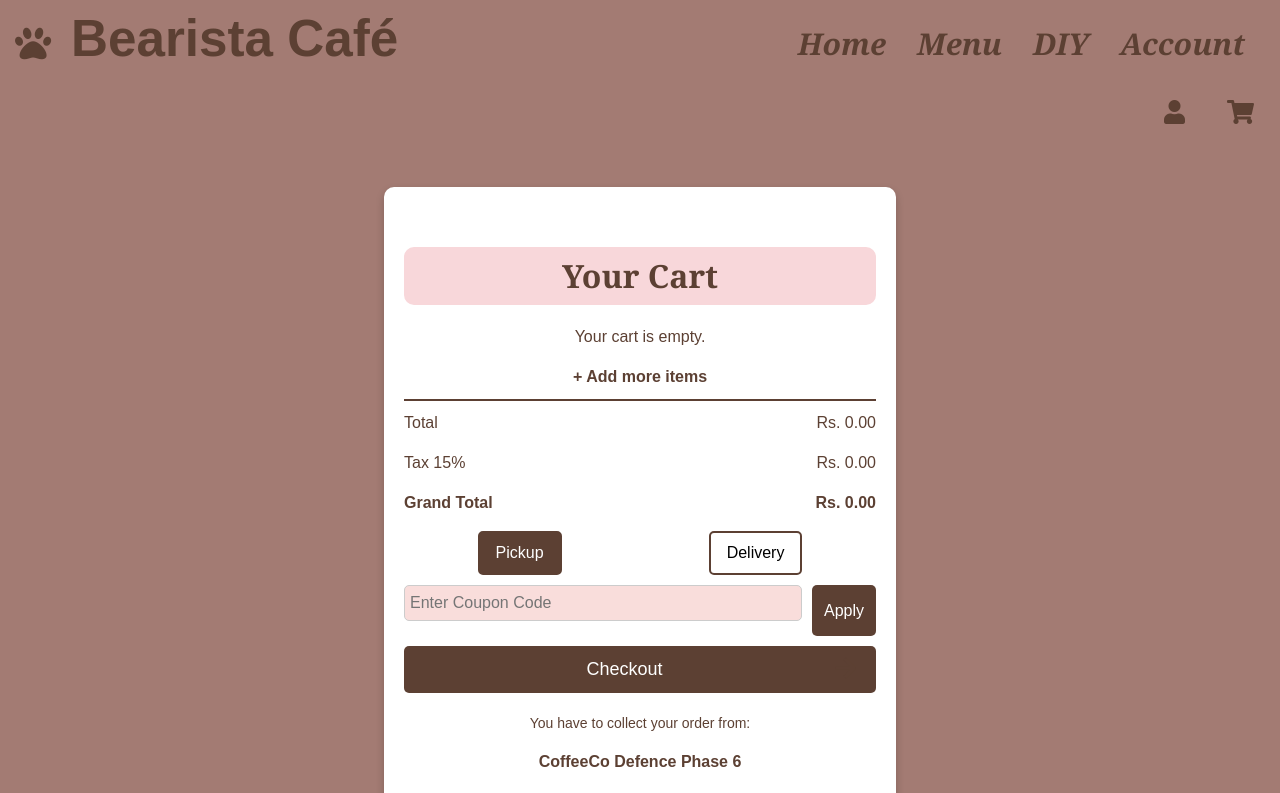
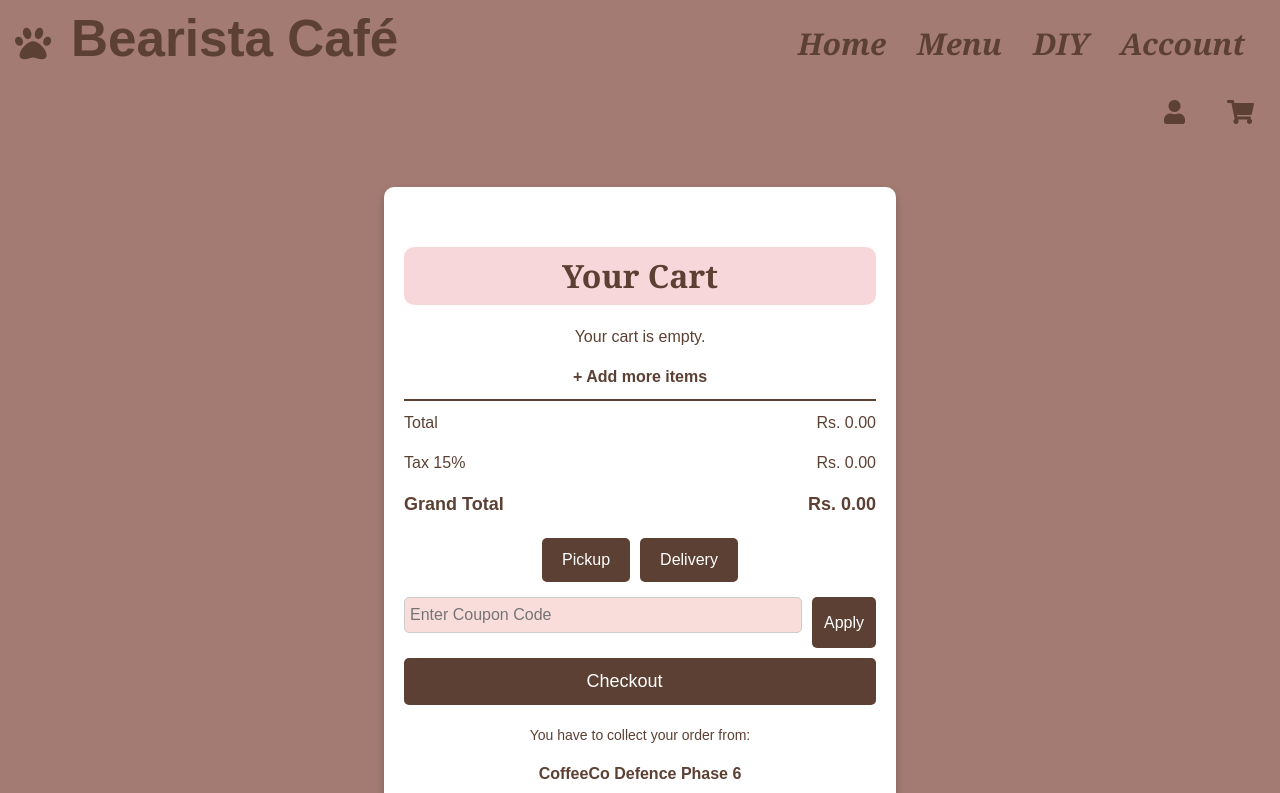
Before and after one commit to JazibWaqas/BearistaCafe, a React (Vite) app in the folder my-react-app/: page /cart in a window 1280 px wide. Shown: the top 793 px of the page. Built offline with nearby package versions, Linux system fonts and the light colour scheme.

Commit message:
resposiveness(in progress)

```diff
--- a/my-react-app/src/styles/checkout.css
+++ b/my-react-app/src/styles/checkout.css
@@ -1,18 +1,19 @@
-
+/* ---------- Global Styles ---------- */
 body {
-    font-family: 'Arial', sans-serif, 'Georgia', serif; /* 'Arial' for general text and 'Georgia' as a fallback serif font */
-    background-color: #A37B73; /* Light brown */
+    font-family: 'Arial', sans-serif, 'Georgia', serif;
+    background-color: #A37B73;
     background-size: cover;
     background-repeat: no-repeat;
     background-position: center;
-    color: #5C4033; /* Dark brown */
+    color: #5C4033;
     margin: 0;
     padding: 0;
 }
 
 /* ---------- Checkout Page Container ---------- */
 .checkout-container {
-    width: 40%;
+    width: 50%;
+    max-width: 700px; /* Prevent it from being too large */
     background: white;
     margin: 50px auto;
     padding: 30px;
@@ -24,81 +25,67 @@ body {
 .section {
     margin-bottom: 25px;
     padding-bottom: 15px;
-    border-bottom: 2px solid #5C4033; /* Dark brown */
+    border-bottom: 2px solid #5C4033;
 }
 
 h2, h3 {
     text-align: center;
-    color: #5C4033; /* Dark brown */
-    font-family: 'Georgia', serif; /* Use serif font for headings */
+    color: #5C4033;
+    font-family: 'Georgia', serif;
 }
 
-/* ---------- Form Styling (Name, Contact, Address, Area) ---------- */
+/* ---------- Form Styling ---------- */
 label {
     display: block;
     font-size: 16px;
     font-weight: bold;
     margin-bottom: 5px;
-    color: #5C4033; /* Dark brown */
+    color: #5C4033;
 }
 
 input, select, textarea {
     width: 100%;
     padding: 12px;
-    margin-bottom: 15px; /* Space between fields */
+    margin-bottom: 15px;
     border: 1px solid #ccc;
     border-radius: 5px;
     font-size: 16px;
-    background-color: #f9dddb; /* Light pink */
+    background-color: #f9dddb;
 }
 
 textarea {
-    height: 80px; /* Larger text area for address */
+    height: 80px;
     resize: none;
 }
 
-/* ---------- Payment Section ---------- */
-.payment-section {
-    background: #f9f9f9; /* Light gray */
-    padding: 10px;
-    border-radius: 8px;
-    margin-bottom: 20px;
-    text-align: center;
-}
-
-.payment-section label {
-    font-size: 18px;
-    font-weight: bold;
-    color: #5C4033; /* Dark brown */
-}
-
-/* ---------- Order Summary Section ---------- */
-.order-summary {
-    border-top: 2px solid #5C4033; /* Dark brown */
+/* ---------- Order Summary ---------- */
+.cart-summary {
+    border-top: 2px solid #5C4033;
     padding-top: 10px;
     margin-bottom: 20px;
-}
-
-.order-summary p {
-    display: flex;
-    justify-content: space-between;
     font-size: 16px;
 }
 
-.order-summary .grand-total {
+.cart-summary p {
+    display: flex;
+    justify-content: space-between;
+}
+
+.cart-summary .grand-total {
     font-weight: bold;
     font-size: 18px;
 }
 
-/* ---------- Order Items List ---------- */
+/* ---------- Order Items ---------- */
 .order-item {
     display: flex;
     align-items: center;
     justify-content: space-between;
-    background: #f9f9f9; /* Light gray */
+    background: #f9f9f9;
     padding: 15px;
     margin-bottom: 15px;
     border-radius: 8px;
+    flex-wrap: wrap;
 }
 
 .order-item img {
@@ -111,7 +98,7 @@ textarea {
 /* ---------- Place Order Button ---------- */
 .place-order-btn {
     width: 100%;
-    background: #5C4033; /* Dark brown */
+    background: #5C4033;
     color: white;
     border: none;
     padding: 14px;
@@ -119,38 +106,110 @@ textarea {
     font-size: 18px;
     cursor: pointer;
     margin-top: 20px;
+    transition: background 0.3s ease, transform 0.2s ease;
 }
 
 .place-order-btn:hover {
-    background: #3e2a1f; /* Darker brown */
+    background: #3e2a1f;
+    transform: scale(1.05);
 }
 
+/* ---------- Pickup / Delivery Buttons ---------- */
+.delivery-options {
+    display: flex;
+    justify-content: center;
+    gap: 10px;
+    margin-bottom: 15px;
+}
 
-/* ---------- Responsive Styles (Mobile < 768px) ---------- */
+.delivery-options button {
+    background: #5C4033;
+    color: white;
+    border: none;
+    padding: 10px 20px;
+    font-size: 16px;
+    border-radius: 5px;
+    cursor: pointer;
+}
+
+.delivery-options button:hover {
+    background: #3e2a1f;
+}
+
+/* ---------- Mobile & Tablet Responsive Styles ---------- */
+
+/* 📌 Tablet View (Below 1024px) */
+@media (max-width: 1024px) {
+    .checkout-container {
+        width: 75%;
+        padding: 25px;
+    }
+
+    .order-item {
+        flex-direction: row;
+        justify-content: space-between;
+        gap: 10px;
+    }
+}
+
+/* 📌 Mobile View (Below 768px) */
 @media (max-width: 768px) {
-    /* Make checkout container full width on small screens */
     .checkout-container {
         width: 90%;
         padding: 20px;
     }
 
-    nav ul li a {
-        font-size: 30px;
-    }
-    /* Stack footer content vertically */
-    .footer-info {
-        flex-direction: column;
-        gap: 20px;
+    h2, h3 {
+        font-size: 22px;
     }
 
-    .footer-links ul {
+    label {
+        font-size: 14px;
+    }
+
+    input, select, textarea {
+        font-size: 14px;
+        padding: 10px;
+    }
+
+    .place-order-btn {
+        padding: 12px;
+        font-size: 16px;
+    }
+
+    .delivery-options {
         flex-direction: column;
     }
 
-    .about-us,
-    .contact-us {
-        flex: none;
+    .delivery-options button {
         width: 100%;
-        margin-bottom: 20px;
     }
 }
+
+/* 📌 Small Mobile View (Below 480px) */
+@media (max-width: 480px) {
+    .checkout-container {
+        width: 95%;
+        padding: 15px;
+    }
+
+    h2, h3 {
+        font-size: 20px;
+    }
+
+    .order-item {
+        flex-direction: column;
+        text-align: center;
+    }
+
+    .order-item img {
+        width: 50px;
+        height: 50px;
+        margin-bottom: 10px;
+    }
+
+    .place-order-btn {
+        font-size: 14px;
+        padding: 10px;
+    }
+}
```
